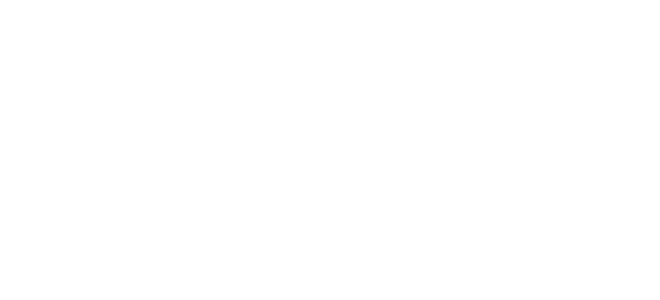
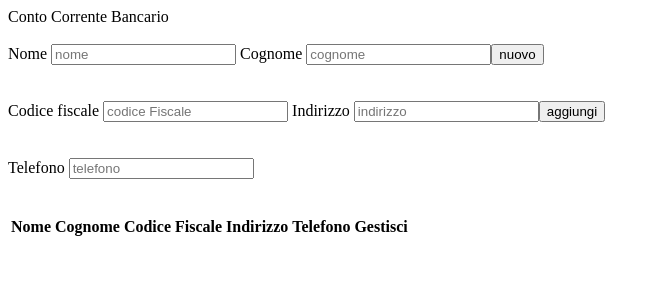
Before and after one commit to luca-lezzerini/conto-corrente-bancario-s, an Angular app in the folder conto-corrente-bancario-s-client/: page / in a window 1280 px wide. Shown: the top 300 px of the page, without its empty margins (0-660 px from the left). Built offline with nearby package versions, Linux system fonts and the light colour scheme.

Commit message:
risolto Creare home page #27
 risolto Creare home page #27

```diff
--- a/conto-corrente-bancario-s-client/src/app/app.component.html
+++ b/conto-corrente-bancario-s-client/src/app/app.component.html
@@ -1 +1,34 @@
+Conto Corrente Bancario
+<br><br>
+Nome <input type="text" [(ngModel)]="cliente.nome" placeholder="nome">
+Cognome <input type="text" [(ngModel)]="cliente.cognome" placeholder="cognome">
+<button (click)="nuovo()">nuovo</button>
+<br><br><br>
+Codice fiscale <input type="text" [(ngModel)]="cliente.codiceFiscale" placeholder="codice Fiscale">
+Indirizzo <input type="text" [(ngModel)]="cliente.indirizzo" placeholder="indirizzo">
+<button (click)="aggiungi()">aggiungi</button>
+<br><br><br>
+Telefono <input type="text" [(ngModel)]="cliente.telefono" placeholder="telefono">
+<br><br><br>
+<table>
+    <tr>
+        <th>Nome</th>
+        <th>Cognome</th>
+        <th>Codice Fiscale</th>
+        <th>Indirizzo</th>
+        <th>Telefono</th>
+        <th>Gestisci</th>
+    </tr>
+    <tr *ngFor="let c of clienti">
+        <!-- da implementare il ts e aggiornare le interpolazioni -->
+        <td> {{c.nome}} </td>
+        <td> {{c.cognome}} </td>
+        <td> {{c.codiceFiscale}} </td>
+        <td> {{c.indirizzo}} </td>
+        <td> {{c.telefono}} </td>
+        <td> <button (click)="modifica(c)">Modifica</button> </td>
+        <td> <button (click)="cancella(c)">Cancella</button> </td>
+    </tr>
+</table>
+
 <router-outlet></router-outlet>
--- a/conto-corrente-bancario-s-client/src/app/app.component.ts
+++ b/conto-corrente-bancario-s-client/src/app/app.component.ts
@@ -1,4 +1,6 @@
+import { HttpClient } from '@angular/common/http';
 import { Component } from '@angular/core';
+import { Cliente } from './cliente';
 
 @Component({
   selector: 'app-root',
@@ -6,7 +8,23 @@ import { Component } from '@angular/core';
   styleUrls: ['./app.component.css']
 })
 export class AppComponent {
+  cliente: Cliente = new Cliente();
+  clienti: Cliente[] = [];
 
+  constructor(private htttp: HttpClient) { }
+
+nuovo(){
+
+}
+aggiungi(){
+
+}
+modifica(){
+
+}
+cancella(){
+
+}
 
 
 }
--- a/conto-corrente-bancario-s-client/src/app/clienteDto.ts
+++ b/conto-corrente-bancario-s-client/src/app/cliente-dto.ts
@@ -1,5 +1,5 @@
 import { Cliente } from "./cliente";
 
 export class ClienteDto {
-    cliente = new Cliente();
+    cliente: Cliente = new Cliente();
 }
--- a/conto-corrente-bancario-s-client/src/app/cliente.ts
+++ b/conto-corrente-bancario-s-client/src/app/cliente.ts
@@ -3,7 +3,6 @@ export class Cliente {
     nome: "";
     cognome: "";
     codiceFiscale: "";
-    dataDiNascita: Date;
     indirizzo: "";
     telefono: "";
 
--- /dev/null
+++ b/conto-corrente-bancario-s-client/src/app/lista-clienti-dto.ts
@@ -0,0 +1,5 @@
+import { Cliente } from "./cliente";
+
+export class ListaClientiDto {
+    listaClienti: Cliente[] = [];
+}
--- a/conto-corrente-bancario-s-client/src/app/listaClientiDto.ts
+++ /dev/null
@@ -1,5 +0,0 @@
-import { Cliente } from "./cliente";
-
-export class ListaClientiDto{
-    clienti: Cliente[] = []
-}
```
